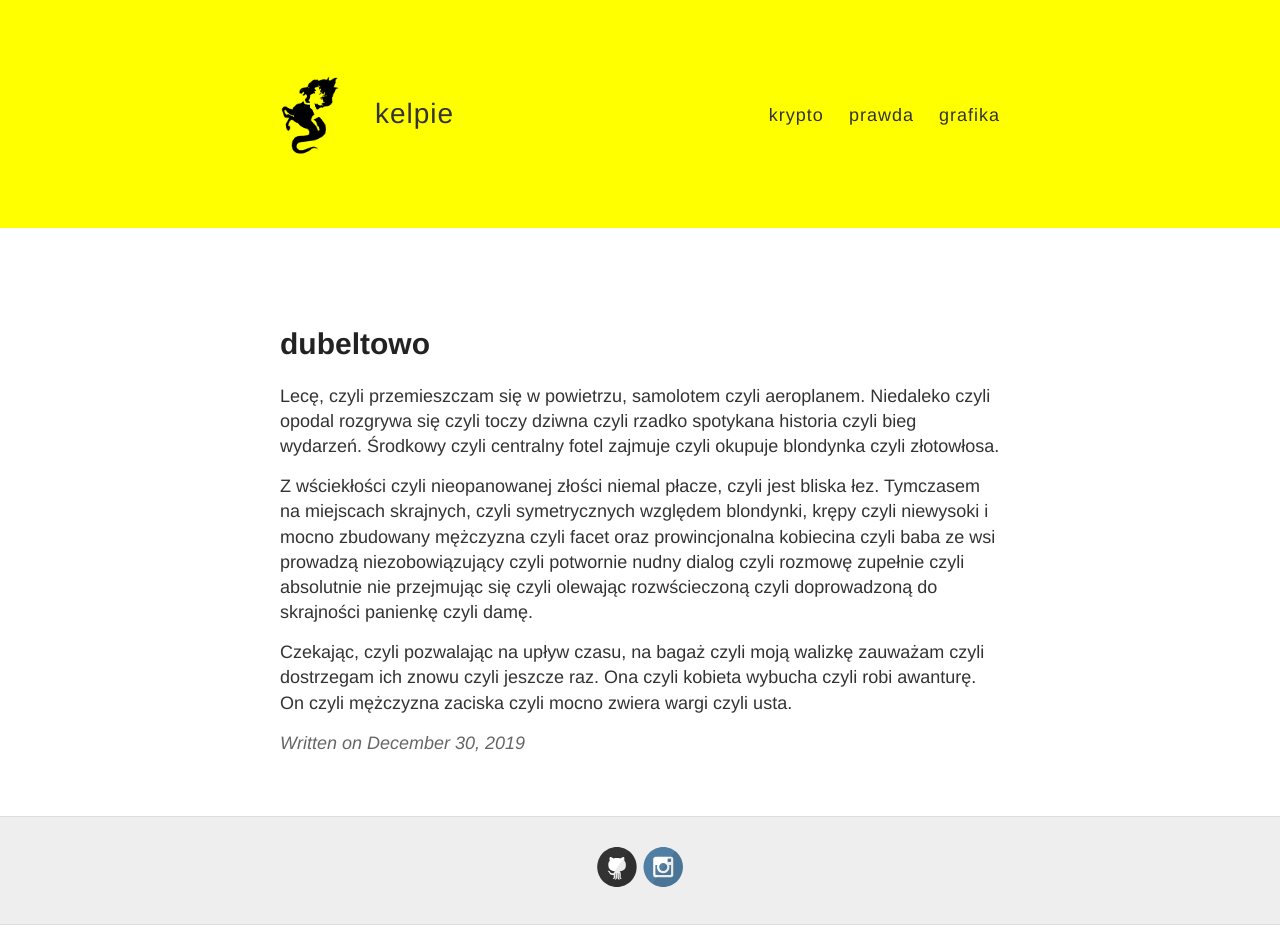
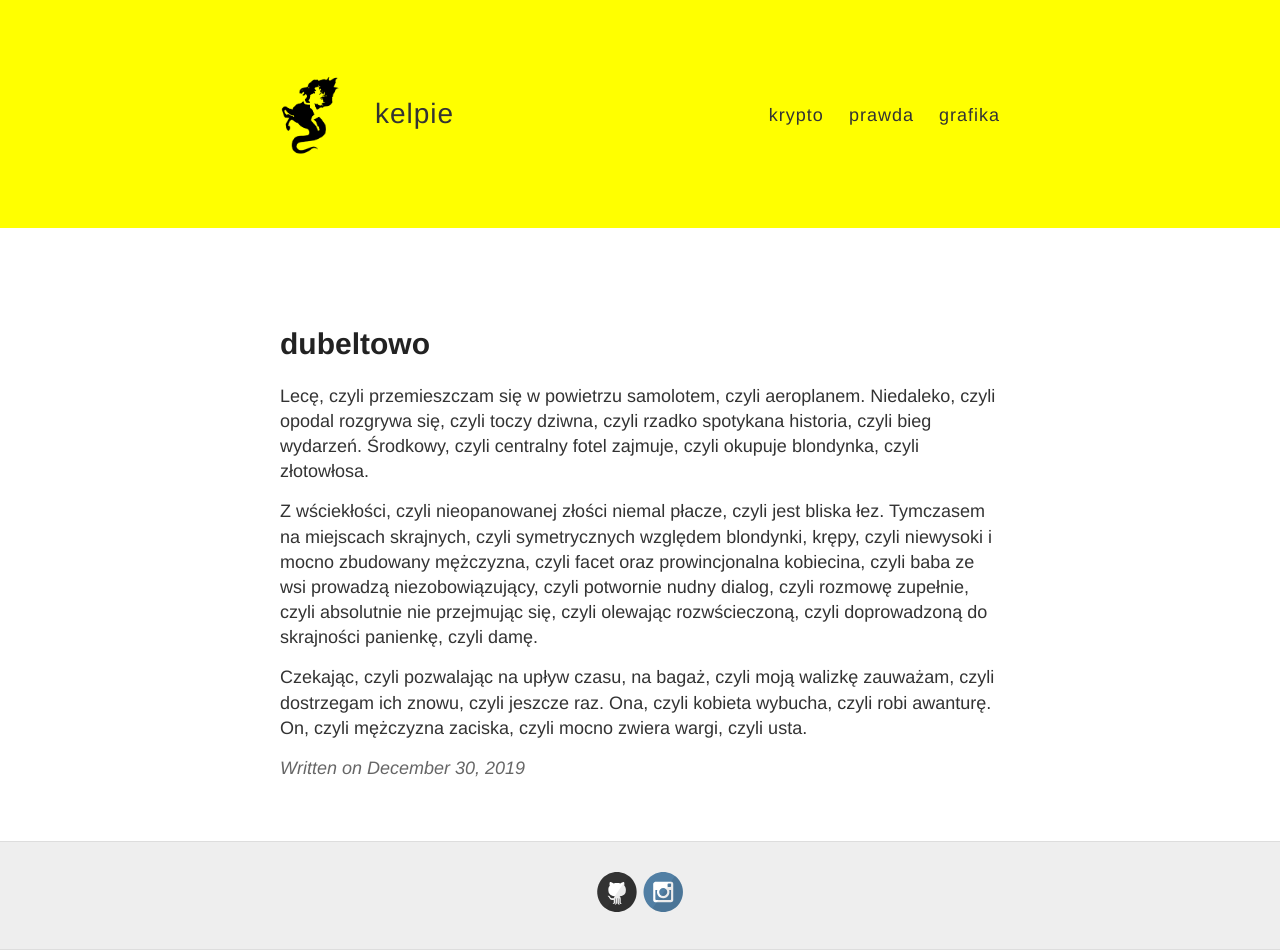
Before and after one commit to keIpie/keIpie.github.io, a Jekyll site: the page built from posts2/_posts/2019-12-30-dubeltowo.md, in a window 1280 px wide. Built offline with Jekyll 4.4.1, drawn with Linux system fonts in a browser that asks for light colours; before the commit the page ends 925 px from its top, so only the background shows below that.

Commit message:
przecinki

```diff
--- a/posts2/_posts/2019-12-30-dubeltowo.md
+++ b/posts2/_posts/2019-12-30-dubeltowo.md
@@ -3,14 +3,14 @@ layout: post
 title: dubeltowo
 ---
 
-Lecę, czyli przemieszczam się w powietrzu, samolotem czyli aeroplanem. Niedaleko czyli opodal rozgrywa się czyli toczy
-dziwna czyli rzadko spotykana historia czyli bieg wydarzeń. Środkowy czyli centralny fotel zajmuje czyli okupuje blondynka
+Lecę, czyli przemieszczam się w powietrzu samolotem, czyli aeroplanem. Niedaleko, czyli opodal rozgrywa się, czyli toczy
+dziwna, czyli rzadko spotykana historia, czyli bieg wydarzeń. Środkowy, czyli centralny fotel zajmuje, czyli okupuje blondynka,
 czyli złotowłosa.
 
-Z wściekłości czyli nieopanowanej złości niemal płacze, czyli jest bliska łez. Tymczasem na miejscach skrajnych, czyli
-symetrycznych względem blondynki, krępy czyli niewysoki i mocno zbudowany mężczyzna czyli facet oraz prowincjonalna kobiecina
-czyli baba ze wsi prowadzą niezobowiązujący czyli potwornie nudny dialog czyli rozmowę zupełnie czyli absolutnie nie przejmując
-się czyli olewając rozwścieczoną czyli doprowadzoną do skrajności panienkę czyli damę.
+Z wściekłości, czyli nieopanowanej złości niemal płacze, czyli jest bliska łez. Tymczasem na miejscach skrajnych, czyli
+symetrycznych względem blondynki, krępy, czyli niewysoki i mocno zbudowany mężczyzna, czyli facet oraz prowincjonalna kobiecina,
+czyli baba ze wsi prowadzą niezobowiązujący, czyli potwornie nudny dialog, czyli rozmowę zupełnie, czyli absolutnie nie przejmując
+się, czyli olewając rozwścieczoną, czyli doprowadzoną do skrajności panienkę, czyli damę.
 
-Czekając, czyli pozwalając na upływ czasu, na bagaż czyli moją walizkę zauważam czyli dostrzegam ich znowu czyli jeszcze raz.
-Ona czyli kobieta wybucha czyli robi awanturę. On czyli mężczyzna zaciska czyli mocno zwiera wargi czyli usta.
+Czekając, czyli pozwalając na upływ czasu, na bagaż, czyli moją walizkę zauważam, czyli dostrzegam ich znowu, czyli jeszcze raz.
+Ona, czyli kobieta wybucha, czyli robi awanturę. On, czyli mężczyzna zaciska, czyli mocno zwiera wargi, czyli usta.
```
